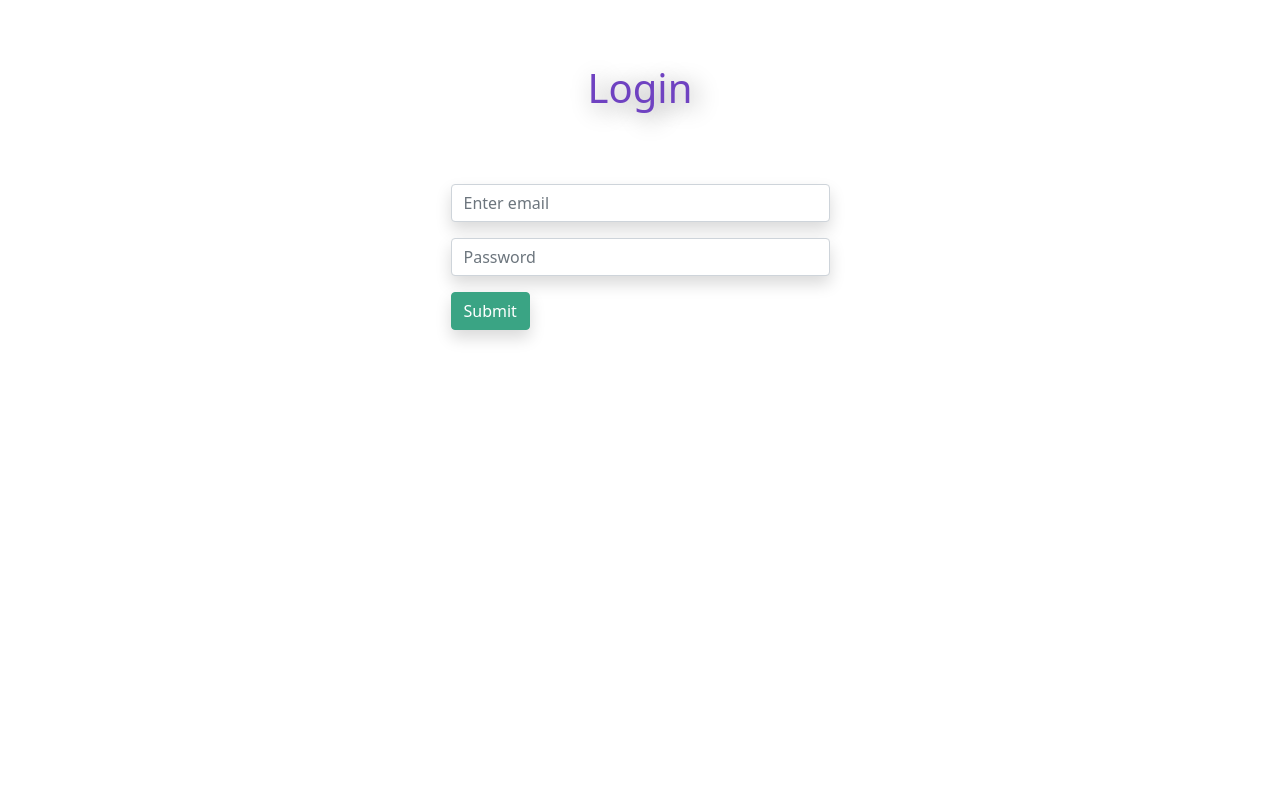
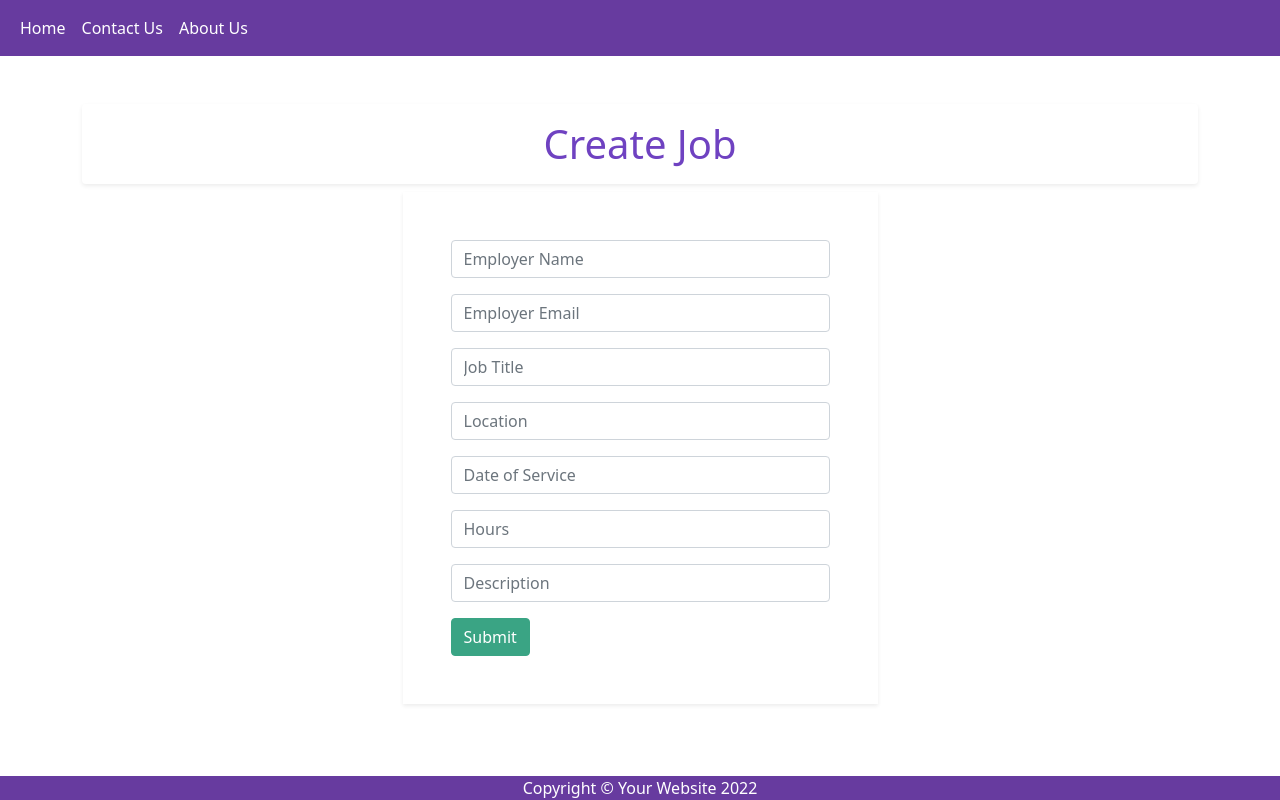
Before and after one commit to mariaayoub58/communityoddjobs-frontend-bs, a React (Create React App) app: page /CreateJob in a window 1280 px wide. Before the commit this address led to /. Built offline with nearby package versions, Linux system fonts and the light colour scheme.

Commit message:
Added Create Jobs

```diff
--- a/src/App.js
+++ b/src/App.js
@@ -4,6 +4,7 @@ import { BrowserRouter, Route, Switch, Redirect } from "react-router-dom";
 import Login from "./pages/Login";
 import Search from "./pages/Search";
 import CreateUser from "./pages/CreateUser";
+import CreateJob from "./pages/CreateJob";
 import Notifications from "./pages/Notifications";
 
 function App() {
@@ -14,6 +15,7 @@ function App() {
           <Route exact path="/" component={Login} />
           <Route path="/Search" component={Search} />
           <Route path="/CreateUser" component={CreateUser} />
+          <Route path="/CreateJob" component={CreateJob} />
           <Route path="/Notifications" component={Notifications} />
           <Route path="*" render={() => <Redirect to="/" />} />
         </Switch>
--- /dev/null
+++ b/src/pages/CreateJob.js
@@ -0,0 +1,61 @@
+import React from "react";
+import {
+  Form,
+  FormControl,
+  Container,
+  Button,
+  Col,
+  Row,
+} from "react-bootstrap";
+import Header from "../components/Header";
+import Footer from "../components/Footer";
+
+export default function CreateJob() {
+  return (
+    <>
+      <Header />
+      <Container>
+        <h1
+          style={{ color: "#6f42c1" }}
+          className="shadow-sm  mt-5 p-3  text-center rounded"
+        >
+          Create Job
+        </h1>
+        <Row>
+          <Col
+            lg={5}
+            md={6}
+            sm={12}
+            className="p-5 m-auto shadow-sm rounded-lg"
+          >
+            <Form>
+              <Form.Group className="mb-3" controlId="formBasicName">
+                <Form.Control placeholder="Employer Name" />
+              </Form.Group>
+              <Form.Group className="mb-3" controlId="formBasicEmail">
+                <Form.Control type="email" placeholder="Employer Email" />
+              </Form.Group>
+              <Form.Group className="mb-3" controlId="formBasicJobTitle">
+                <Form.Control placeholder="Job Title" />
+              </Form.Group>
+              <Form.Group className="mb-3" controlId="formBasicLocation">
+                <Form.Control placeholder="Location" />
+              </Form.Group>
+              <Form.Group className="mb-3" controlId="formBasicDateofService">
+                <Form.Control placeholder="Date of Service" />
+              </Form.Group>
+              <Form.Group className="mb-3" controlId="formBasicHours">
+                <Form.Control placeholder="Hours" />
+              </Form.Group>
+              <Form.Group className="mb-3" controlId="formBasicDescription">
+                <Form.Control placeholder="Description" />
+              </Form.Group>
+              <Button type="submit">Submit</Button>
+            </Form>
+          </Col>
+        </Row>
+      </Container>
+      <Footer />
+    </>
+  );
+}
```
